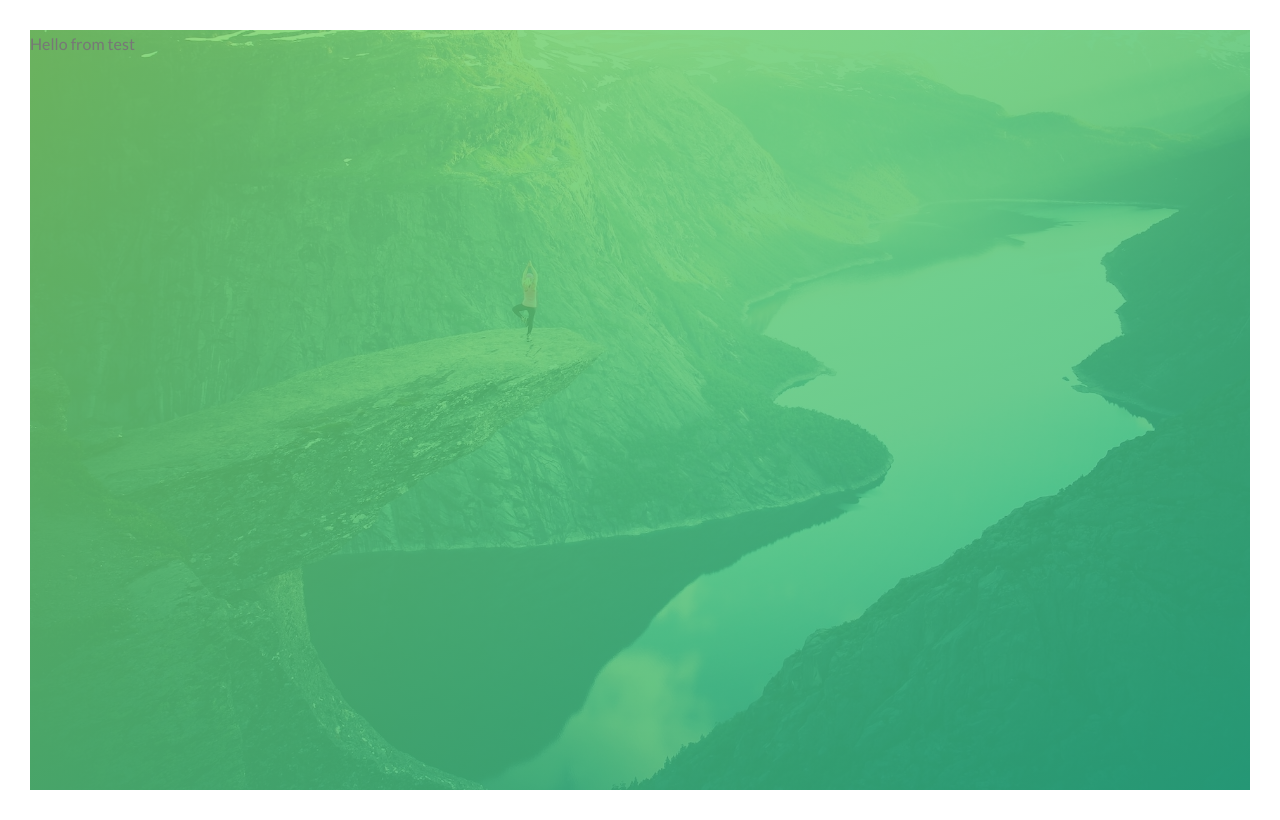
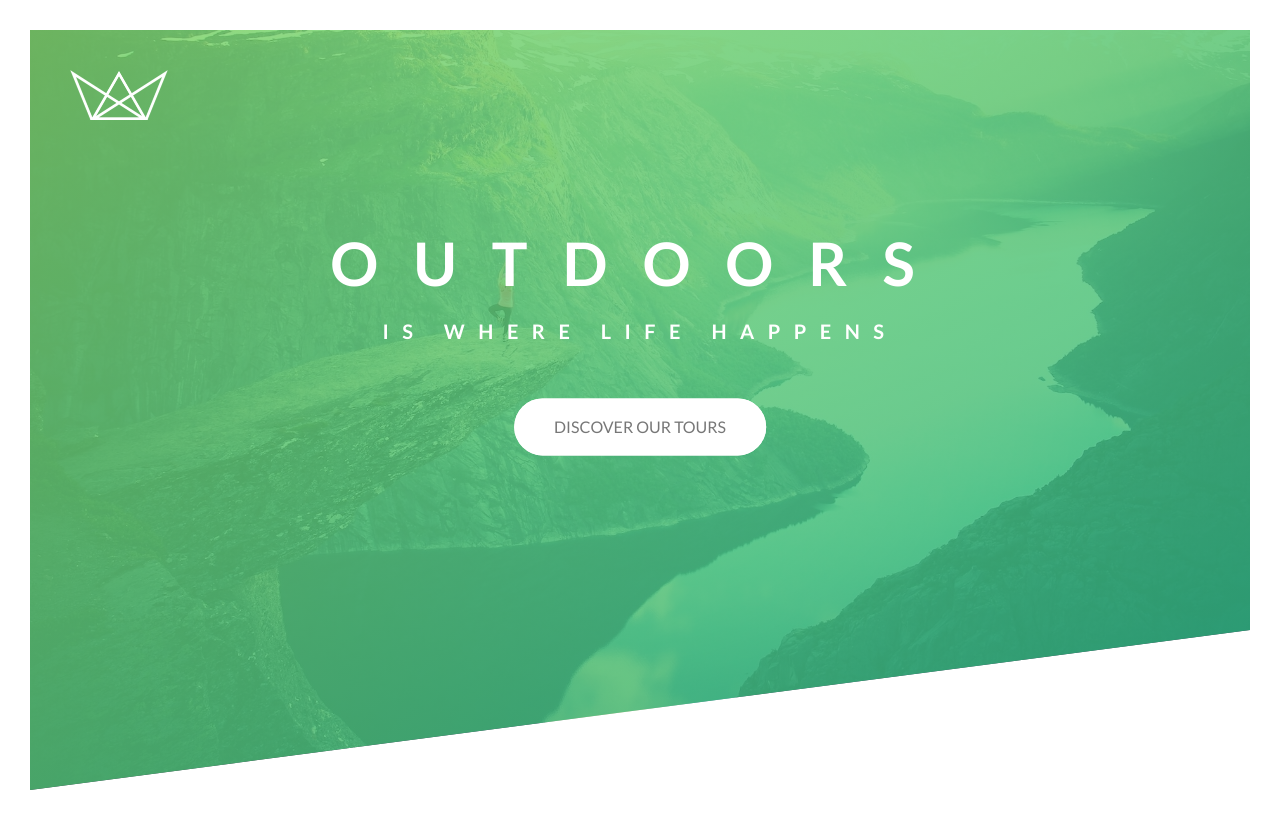
Before and after one commit to flukerbooker/AdvanceCSS, a plain HTML site: page Natour/index.html in a window 1280 px wide. Drawn offline with Linux system fonts and the light colour scheme.

Commit message:
[ADD] header container

```diff
--- a/Natour/css/style.css
+++ b/Natour/css/style.css
@@ -21,5 +21,153 @@ body{
          #28b485d0
     ),
     url('../img/hero.jpg');
+    background-position: top;
     background-size: cover;
+    position: relative;
+    clip-path: polygon(0 0, 100% 0, 100% 75vh, 0 100%);
 }
+
+.logo-box{
+    position: absolute;
+    top: 40px;
+    left: 40px;
+}
+
+.logo{
+    height: 50px;
+}
+
+.text-box{
+    position: absolute;
+    top: 40%;
+    left: 50%;
+    transform: translate(-50%, -50%);
+    text-align: center;
+}
+
+.header-primary{
+    color: #fff;
+    text-transform: uppercase;
+
+    backface-visibility: hidden;
+    margin-bottom: 50px;
+}
+
+.header-primary-main{
+    display: block;
+    font-size: 60px;
+    font-weight: 700;
+    letter-spacing: 35px;
+
+    animation-name: moveInLeft;
+    animation-duration: 1s;
+    animation-timing-function: ease-out;
+}
+
+.header-primary-sub{
+    display: block;
+    font-size: 20px;
+    font-weight: 700;
+    letter-spacing: 13.5px;
+
+    animation-name: moveInRight;
+    animation-duration: 1s;
+    animation-timing-function: ease-out;
+}
+
+@keyframes moveInLeft {
+    0%{
+        opacity: 0;
+        transform: translateX(-100px);
+    }
+
+    80%{
+        transform: translateX(10px);
+    }
+
+    100%{
+        opacity: 1;
+        transform: translate(0);
+    }
+}
+
+@keyframes moveInRight {
+    0%{
+        opacity: 0;
+        transform: translateX(100px);
+    }
+
+    80%{
+        transform: translateX(-10px);
+    }
+
+    100%{
+        opacity: 1;
+        transform: translate(0);
+    }
+}
+
+@keyframes moveInBottom {
+    0%{
+        opacity: 0;
+        transform: translateY(30px);
+    }
+
+    100%{
+        opacity: 1;
+        transform: translate(0);
+    }
+}
+
+.btn:link,
+.btn:visited{
+    text-transform: uppercase;
+    text-decoration: none;
+    padding: 15px 40px;
+    display: inline-block;
+    border-radius: 100px;
+    transition: all .2s;
+    position: relative;
+    animation-name: moveInBottom;
+    animation-duration: 0.75s;
+    animation-timing-function: ease-out;
+    animation-delay: 0.75s;
+    animation-fill-mode: backwards;
+}
+
+.btn:hover{
+    transform: translateY(-3px);
+    box-shadow: 0 10px 20px rgba(0,0,0,.2);
+}
+
+.btn:active{
+    transform: translateY(-1px);
+    box-shadow: 0 5px 10px rgba(0,0,0,.2);
+}
+
+.btn-white{
+    background-color: #fff;
+    color: #777;
+}
+
+.btn::after{
+    content: "";
+    display: inline-block;
+    height: 100%;
+    width: 100%;
+    border-radius: 100px;
+    position: absolute;
+    top: 0;
+    left: 0;
+    z-index: -1;
+    transition: all .4s;
+}
+
+.btn-white::after{
+    background-color: #fff;
+}
+
+.btn:hover::after {
+    transform: scaleX(1.4) scaleY(1.6);
+    opacity: 0;
+}
--- a/Natour/index.html
+++ b/Natour/index.html
@@ -1,5 +1,6 @@
 <!DOCTYPE html>
 <html lang="en">
+
 <head>
     <meta charset="UTF-8">
     <meta name="viewport" content="width=device-width, initial-scale=1.0">
@@ -8,8 +9,22 @@
     <link rel="stylesheet" href="css/style.css">
     <title>Natour</title>
 </head>
+
 <body>
-    <div class="header">
-        Hello from test
-    </div>
+    <header class="header">
+        <div class="logo-box">
+            <img src="img/logo-white.png" alt="Logo" class="logo">
+        </div>
+        <div class="text-box">
+            <h1 class="header-primary">
+                <span class="header-primary-main">Outdoors</span>
+                <span class="header-primary-sub">is where life happens</span>
+            </h1>
+
+            <a href="#" class="btn btn-white">
+                Discover our tours
+            </a>
+        </div>
+    </header>
+
 </html>
```
